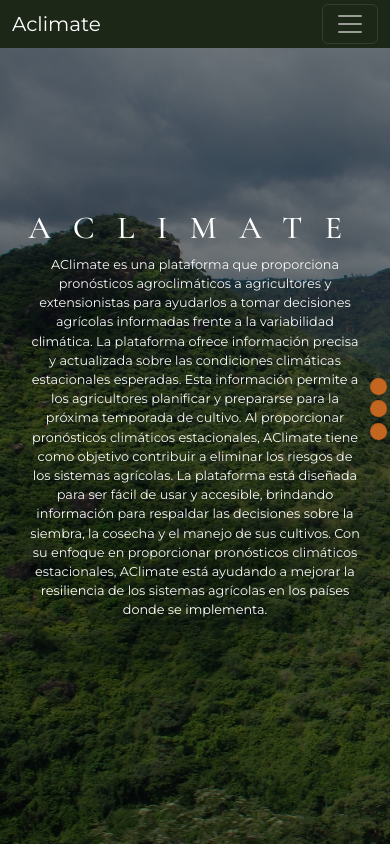
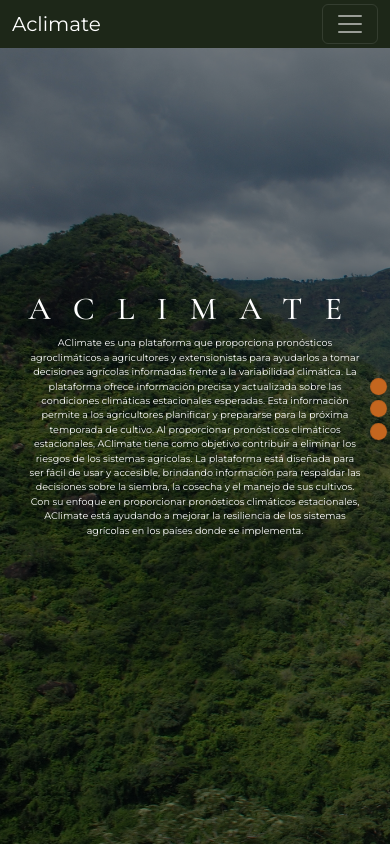
Before and after one commit to CIAT-DAPA/aclimate_site, a React (Create React App) app in the folder src/: page / in a window 390 px wide. Built offline with nearby package versions, Linux system fonts and the light colour scheme; no server answers; grey boxes are pictures that could not be loaded.

Commit message:
responsive view improved

```diff
--- a/src/src/pages/home/Home.css
+++ b/src/src/pages/home/Home.css
@@ -81,7 +81,7 @@ h3 {
 
 .p-subtitle {
   text-shadow: 3px 2px 45px black;
-  font-size: 0.8rem;
+  font-size: 0.6rem;
 }
 
 .dot {
@@ -141,6 +141,12 @@ Large devices (desktops, 992px and up)
 X-Large devices (large desktops, 1200px and up)
 XX-Large devices (larger desktops, 1400px and up) */
 
+@media (min-width: 576px) {
+  .p-subtitle {
+    font-size: 0.8rem;
+  }
+}
+
 @media (min-width: 768px) {
   .text-title-principal {
     font-size: 4em;
```
